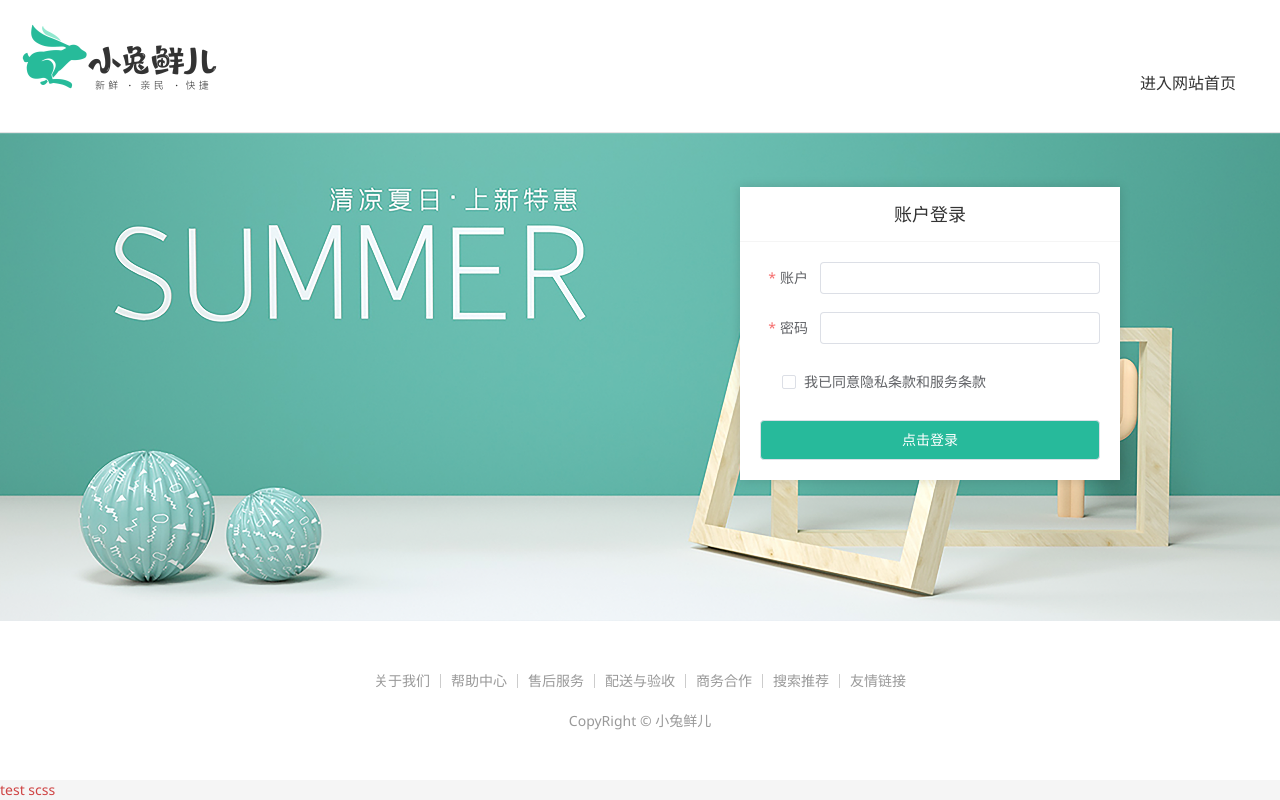
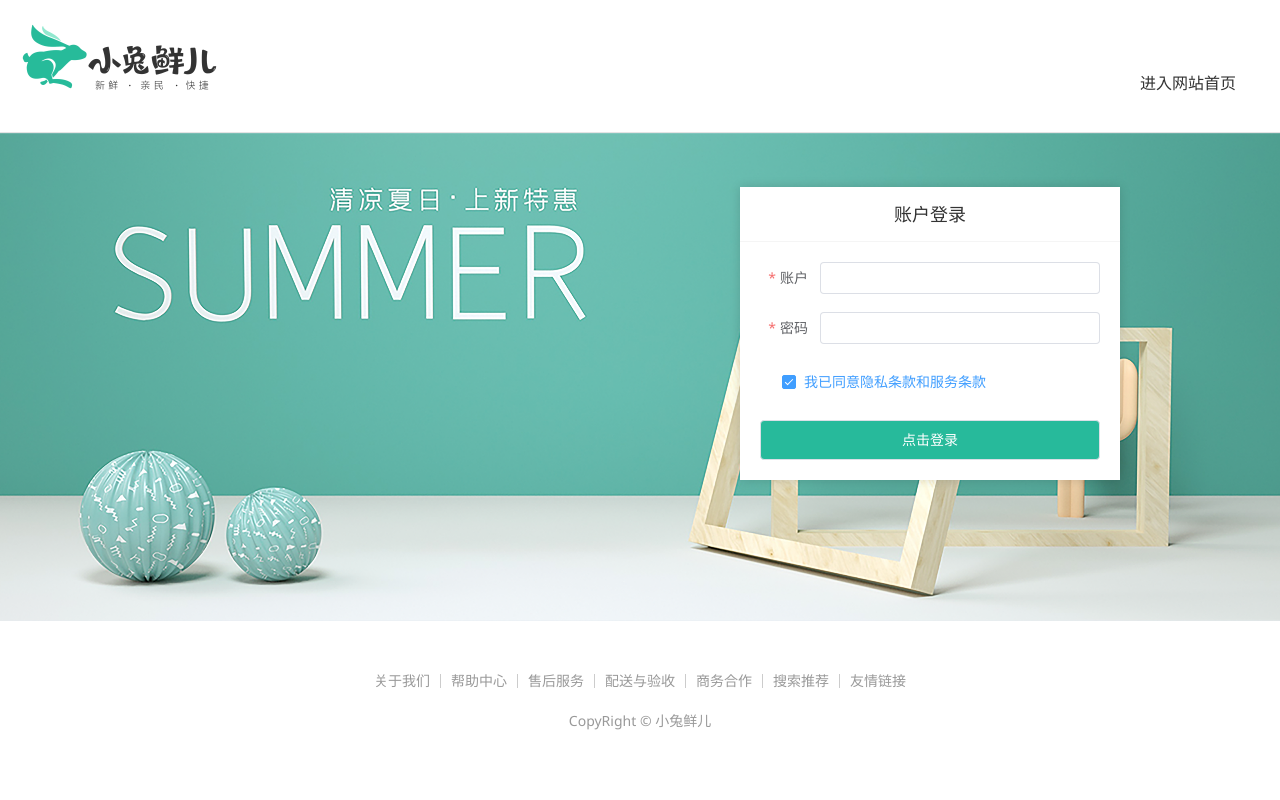
Before and after one commit to owen7460/vue-rabbit, a Vue app: page /login in a window 1280 px wide. Built offline with nearby package versions, Linux system fonts and the light colour scheme; a small style sheet from the web is missing.

Commit message:
finish customzied validator

```diff
--- a/src/App.vue
+++ b/src/App.vue
@@ -4,11 +4,12 @@
 
 <template>
   <router-view></router-view>
-  <div class="test">test scss</div>
+  <!-- <div class="test">test scss</div> -->
 </template>
 
 <style scoped lang="scss">
-.test {
-  color: $priceColor;
-}
+// .test {
+//   color: $priceColor;
+// }
+//
 </style>
--- a/src/views/Login/index.vue
+++ b/src/views/Login/index.vue
@@ -3,6 +3,7 @@
 const form = ref({
   account: '',
   password: '',
+  agree: true,
 })
 
 const rules = {
@@ -10,6 +11,17 @@
   password: [
     { required: true, message: 'password is required', trigger: 'blur' },
     { min: 6, max: 14, message: 'password must be more than 6 less than 14', trigger: 'blur' },
+  ],
+  agree: [
+    {
+      validator: (rule, value, callback) => {
+        if (value) {
+          callback()
+        } else {
+          callback(new Error('Please clicked the agreement'))
+        }
+      },
+    },
   ],
 }
 </script>
@@ -47,8 +59,10 @@
               <el-form-item prop="password" label="密码">
                 <el-input v-model="form.password" />
               </el-form-item>
-              <el-form-item label-width="22px">
-                <el-checkbox size="large"> 我已同意隐私条款和服务条款 </el-checkbox>
+              <el-form-item prop="agree" label-width="22px">
+                <el-checkbox size="large" v-model="form.agree">
+                  我已同意隐私条款和服务条款
+                </el-checkbox>
               </el-form-item>
               <el-button size="large" class="subBtn">点击登录</el-button>
             </el-form>
```
